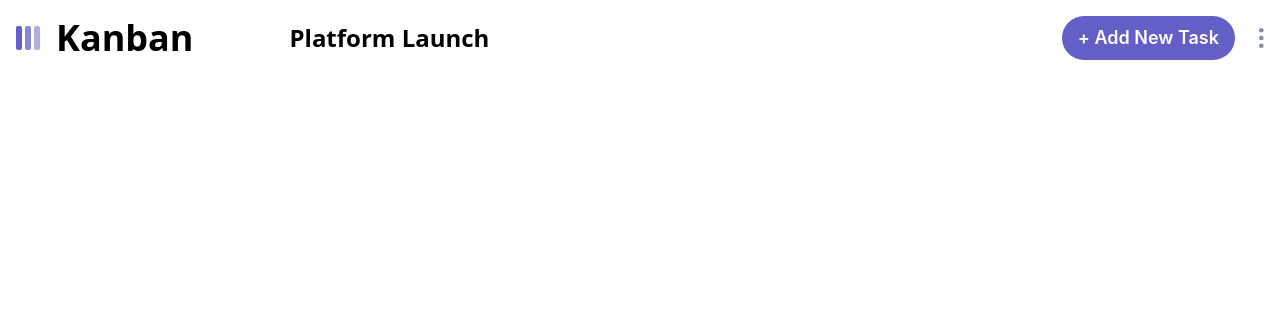
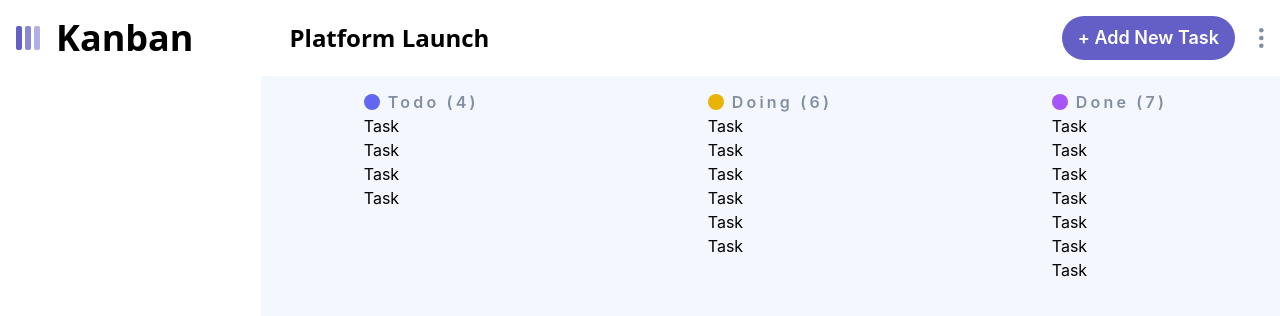
Before and after one commit to DeepEnd007/kanban_task_management, a React (Vite) app: page / in a window 1280 px wide. Shown: the top 316 px of the page. Built offline with nearby package versions, Linux system fonts and the light colour scheme.

Commit message:
Add Column.jsx and Task.jsx

```diff
--- a/package.json
+++ b/package.json
@@ -12,6 +12,7 @@
   "dependencies": {
     "@headlessui/react": "^1.7.18",
     "@reduxjs/toolkit": "^2.2.3",
+    "lodash": "^4.17.21",
     "react": "^18.2.0",
     "react-dom": "^18.2.0",
     "react-redux": "^9.1.0",
--- a/src/App.jsx
+++ b/src/App.jsx
@@ -27,7 +27,10 @@ function App() {
             />
 
             {/*Center Section*/}
-            <Center />
+            <Center
+              boardModalOpen={boardModalOpen}
+              setBoardModalOpen={setBoardModalOpen}
+            />
           </>
         ) : (
           <>
--- a/src/components/Center.jsx
+++ b/src/components/Center.jsx
@@ -1,7 +1,45 @@
-import React from "react";
+import React, { useEffect, useState } from "react";
+import { useSelector } from "react-redux";
+import SideBar from "./SideBar";
+import Column from "./Column";
 
-function Center() {
-  return <div>Center</div>;
+function Center({ boardModalOpen, setBoardModalOpen }) {
+  const [windowSize, setWindowSize] = useState([
+    window.innerWidth,
+    window.innerHeight,
+  ]);
+
+  const boards = useSelector((state) => state.boards);
+  const board = boards.find((board) => board.isActive === true);
+  const columns = board.columns;
+
+  const [isSideBarOpen, setIsSideBarOpen] = useState(true);
+  useEffect(() => {
+    const handleWindowResize = () => {
+      setWindowSize([window.innerWidth, window.innerHeight]);
+    };
+    window.addEventListener("resize", handleWindowResize);
+    return () => {
+      window.removeEventListener("resize", handleWindowResize);
+    };
+  });
+
+  return (
+    <div
+      className={
+        windowSize[0] >= 768 && isSideBarOpen
+          ? "bg-[#f4f7fd] scrollbar-hide h-screen flex dark:bg-[#20212c] overflow-x-scroll gap-6 ml-[261px]"
+          : "bg-[#f4f7fd] scrollbar-hide h-screen flex dark:bg-[#20212c] overflow-x-scroll gap-6"
+      }
+    >
+      {windowSize[0] >= 768 && <SideBar />}
+      {/* Columns Section */}
+
+      {columns.map((col, index) => (
+        <Column key={index} colIndex={index} />
+      ))}
+    </div>
+  );
 }
 
 export default Center;
--- /dev/null
+++ b/src/components/Column.jsx
@@ -0,0 +1,43 @@
+import React, { useEffect, useState } from "react";
+import { useDispatch, useSelector } from "react-redux";
+import { shuffle } from "lodash";
+import Task from "./Task";
+
+function Column({ colIndex }) {
+  const colors = [
+    "bg-red-500",
+    "bg-orange-500",
+    "bg-blue-500",
+    "bg-purple-500",
+    "bg-green-500",
+    "bg-indigo-500",
+    "bg-yellow-500",
+    "bg-pink-500",
+    "bg-sky-500",
+  ];
+  const [color, setColor] = useState(null);
+  const dispatch = useDispatch();
+
+  const boards = useSelector((state) => state.boards);
+  const board = boards.find((board) => board.isActive);
+
+  const col = board.columns.find((col, i) => i === colIndex);
+
+  useEffect(() => {
+    setColor(shuffle(colors).pop()); // it's should work just one time
+  }, [dispatch]);
+
+  return (
+    <div className="scrollbar-hide mx-5 pt-[90px] min-w-[280px]">
+      <p className="font-semibold flex items-center gap-2 tracking-widest md:tracking-[.2em] text-[#828fa3]">
+        <div className={`rounded-full w-4 h-4 ${color}`} />
+        {col.name} ({col.tasks.length})
+      </p>
+      {col.tasks.map((task, index) => (
+        <Task key={index} taskIndex={index} colIndex={colIndex} />
+      ))}
+    </div>
+  );
+}
+
+export default Column;
--- a/src/components/EmptyBoard.jsx
+++ b/src/components/EmptyBoard.jsx
@@ -1,4 +1,4 @@
-import React from "react";
+import React, { useState } from "react";
 import AddEditBoardModal from "../modals/AddEditBoardModal";
 
 function EmptyBoard({ type }) {
@@ -21,7 +21,7 @@ function EmptyBoard({ type }) {
       {isBoardModalOpen && (
         <AddEditBoardModal
           type={type}
-          setIsBoardModalOpen={setIsBoardModalOpen}
+          setBoardModalOpen={setIsBoardModalOpen}
         />
       )}
     </div>
--- /dev/null
+++ b/src/components/SideBar.jsx
@@ -0,0 +1,7 @@
+import React from "react";
+
+function SideBar() {
+  return <div>SideBar</div>;
+}
+
+export default SideBar;
--- /dev/null
+++ b/src/components/Task.jsx
@@ -0,0 +1,14 @@
+import React, { useState } from "react";
+import { useDispatch, useSelector } from "react-redux";
+
+function Task({ taskIndex, colIndex }) {
+  const boards = useSelector((state) => state.boards);
+  const board = boards.find((board) => board.isActive);
+  const columns = board.columns;
+  const col = columns.find((col, i) => i === colIndex);
+  const task = col.tasks.find((task, i) => i === taskIndex);
+  const [isTaskModalOpen, setIsTaskModalOpen] = useState(false);
+  return <div>Task</div>;
+}
+
+export default Task;
```
Also changed, not shown: 1 other file (tests, documents, lock files or other folders).
